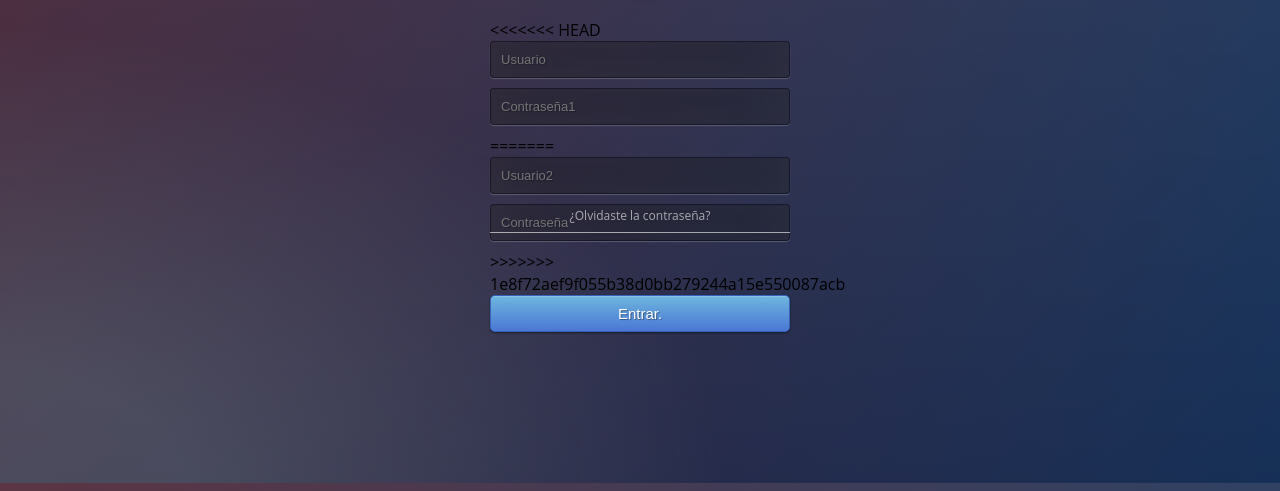
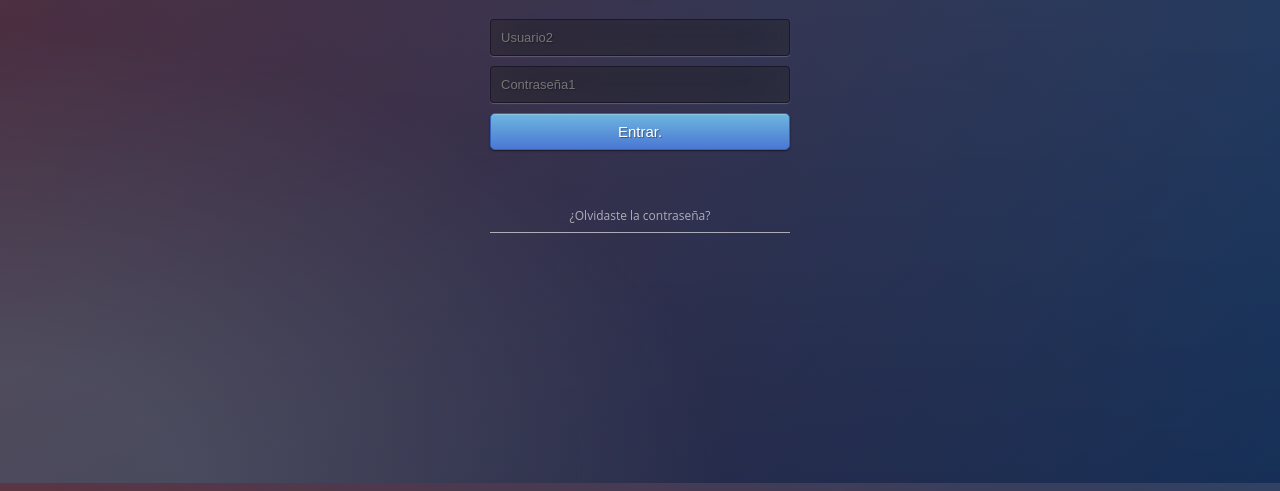
Before and after one commit to JuanMaVelezPa/CafeteriaGrupoF, a plain HTML site: page login.html in a window 1280 px wide. Shown: the part 317-808 px from the top of the page. Drawn offline with Linux system fonts and the light colour scheme.

Commit message:
cosas raras

```diff
--- a/login.html
+++ b/login.html
@@ -11,13 +11,8 @@
             <form method="post">
                 <link rel="stylesheet" type="text/css" href="estilos/post.css" />
                 <img src="imagenes/logo_misionTic.png" class="imgLogo"  alt="">
-<<<<<<< HEAD
-                <input type="text" name="u" placeholder="Usuario" required="required" />
+                <input type="text" name="u" placeholder="Usuario2" required="required" />
                 <input type="password" name="p" placeholder="Contraseña1" required="required" />
-=======
-                <input type="text" name="u" placeholder="Usuario2" required="required" />
-                <input type="password" name="p" placeholder="Contraseña" required="required" />
->>>>>>> 1e8f72aef9f055b38d0bb279244a15e550087acb
                 <button type="submit" class="btn btn-primary btn-block btn-large">Entrar.</button>
             </form>
             <a href="passwordLost.html" class="login-forgot-pass">¿Olvidaste la contraseña?</a>
```
